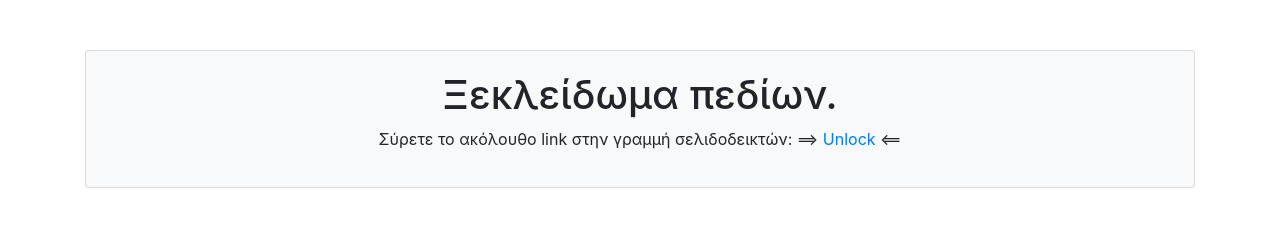
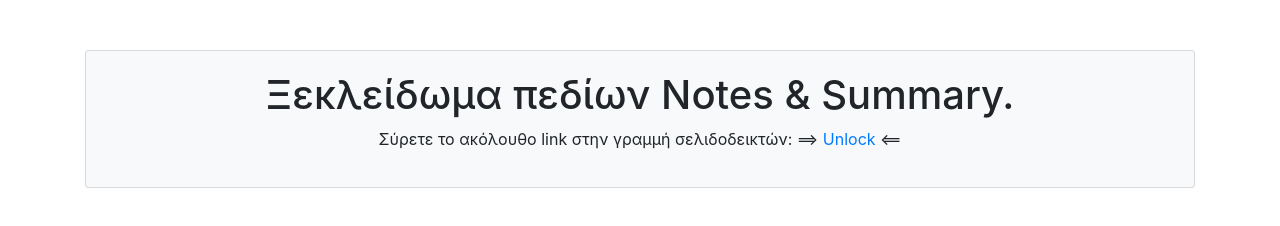
Before and after one commit to chrishham/UnlockRemedy, a website: page index.html in a window 1280 px wide. Drawn offline with nearby package versions, Linux system fonts and the light colour scheme.

Commit message:
minor fix

```diff
--- a/index.html
+++ b/index.html
@@ -16,7 +16,7 @@
 <body>
   <div class="container">
     <div class="card card-body bg-light" style="margin-top:50px;">
-      <h1 class="text-center">Ξεκλείδωμα πεδίων.</h1>
+      <h1 class="text-center">Ξεκλείδωμα πεδίων Notes & Summary.</h1>
       <div class="container-fluid">
         <p class="text-center">
           Σύρετε το ακόλουθο link στην γραμμή σελιδοδεικτών: ==&gt;
```
